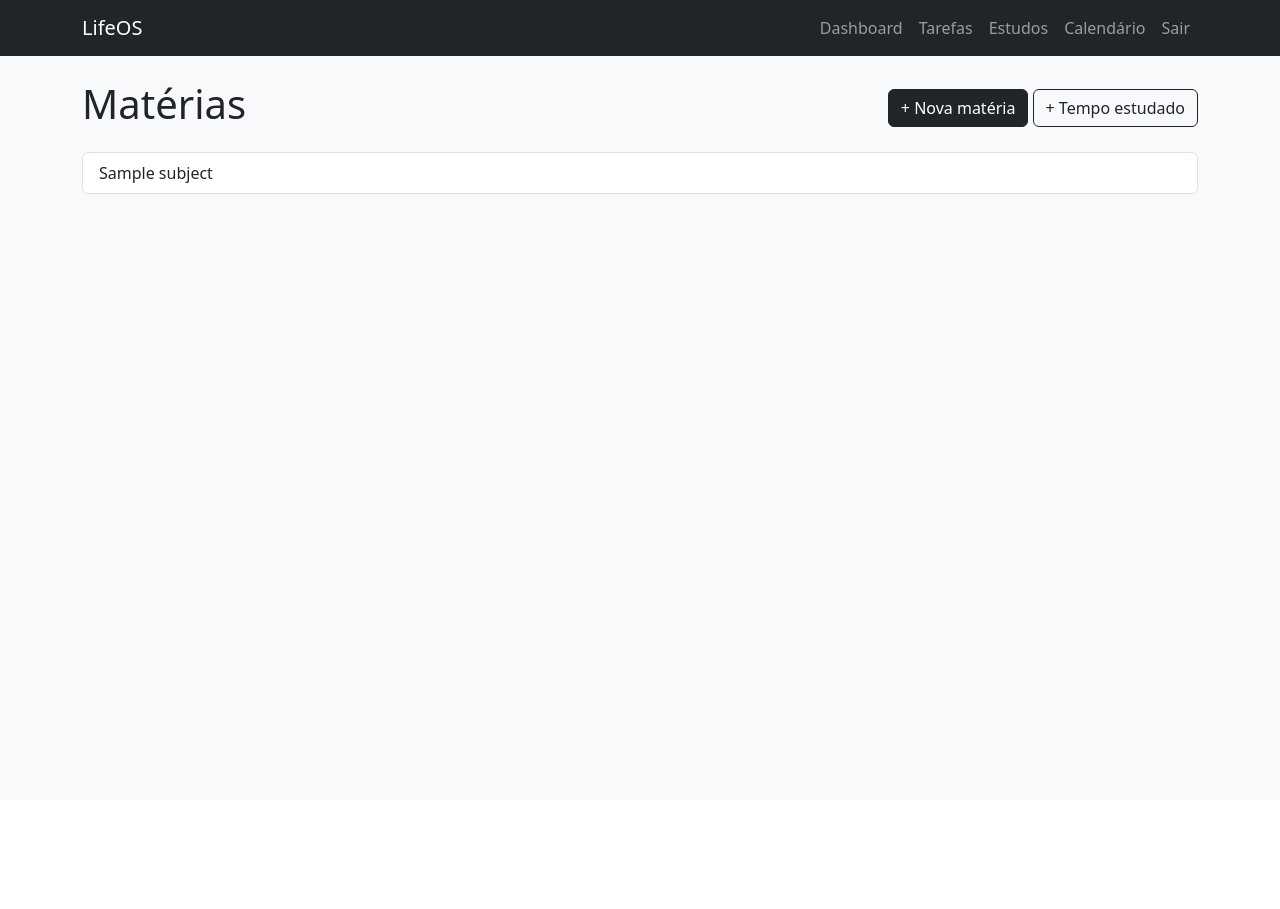
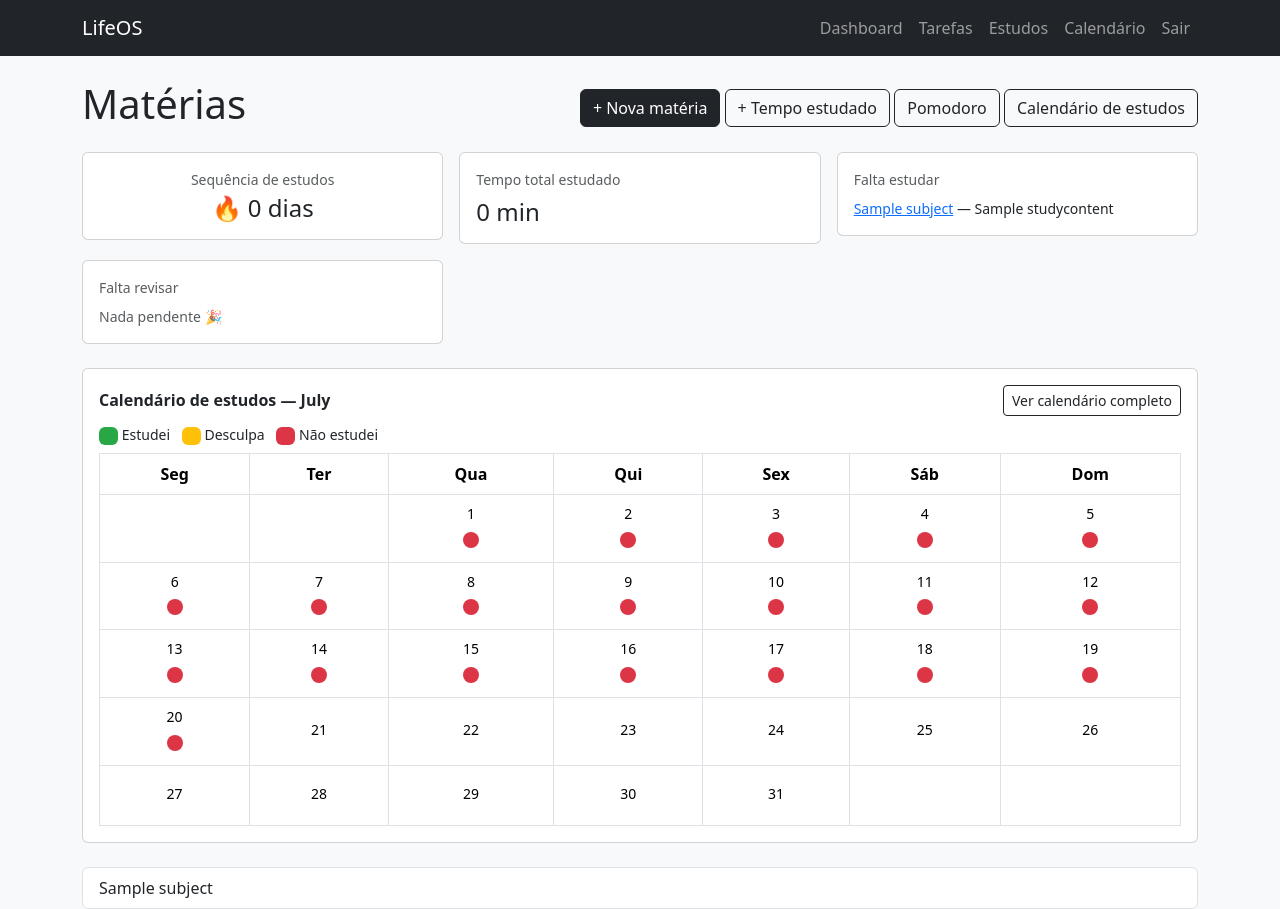
Before and after one commit to vilaca-davi/lifeos-, a Django app: page /estudos/ in a window 1280 px wide. Before the commit the page ends 194 px from the top, so only its background shows below. Run offline with Django 5.2, Linux system fonts and the light colour scheme; a user stored in the database is signed in; tables that the repository leaves empty hold one stand-in row (values such as "Sample post"); data that the repository does not hold is empty.

Commit message:
v0.2: calendario de sequencia de estudos com desculpas, reutilizado no dashboard geral e de estudos

```diff
--- a/studies/admin.py
+++ b/studies/admin.py
@@ -1,5 +1,6 @@
 from django.contrib import admin
 from .models import Subject, Exam, Assignment, StudyLog, Grade, StudyContent
+from .models import Subject, Exam, Assignment, StudyLog, Grade, StudyContent, ExcusedDay
 
 admin.site.register(Subject)
 admin.site.register(Exam)
@@ -7,3 +8,4 @@ admin.site.register(Assignment)
 admin.site.register(StudyLog)
 admin.site.register(Grade)
 admin.site.register(StudyContent)
+admin.site.register(ExcusedDay)
--- a/studies/models.py
+++ b/studies/models.py
@@ -107,3 +107,16 @@ class StudyContent(models.Model):
         ordering = ["status", "title"]
         verbose_name = "Conteúdo estudado"
         verbose_name_plural = "Conteúdos estudados"
+
+
+
+class ExcusedDay(models.Model):
+    date = models.DateField(unique=True)
+    reason = models.CharField("Motivo", max_length=200, blank=True)
+
+    def __str__(self):
+        return f"Desculpa em {self.date}"
+
+    class Meta:
+        verbose_name = "Dia com desculpa"
+        verbose_name_plural = "Dias com desculpa"
--- /dev/null
+++ b/studies/templates/studies/_calendar_grid.html
@@ -0,0 +1,51 @@
+{% load calendar_extras %}
+<div class="mb-2 small">
+    <span class="badge" style="background-color:#28a745;">&nbsp;&nbsp;</span> Estudei
+    <span class="badge ms-2" style="background-color:#ffc107;">&nbsp;&nbsp;</span> Desculpa
+    <span class="badge ms-2" style="background-color:#dc3545;">&nbsp;&nbsp;</span> Não estudei
+</div>
+<table class="table table-bordered bg-white text-center mb-0">
+    <thead>
+        <tr>
+            <th>Seg</th><th>Ter</th><th>Qua</th><th>Qui</th><th>Sex</th><th>Sáb</th><th>Dom</th>
+        </tr>
+    </thead>
+    <tbody>
+        {% for week in calendar_data.weeks %}
+        <tr>
+            {% for day in week %}
+                <td style="height: 60px; vertical-align: middle;">
+                    {% if day != 0 %}
+                        <div class="small mb-1">{{ day }}</div>
+                        {% with status=calendar_data.days_status|get_item:day %}
+                            {% if status == "green" %}
+                                <span style="display:inline-block; width:16px; height:16px; border-radius:50%; background-color:#28a745;"></span>
+                            {% elif status == "yellow" %}
+                                <form method="post" action="{% url 'toggle-excuse' %}" class="d-inline">
+                                    {% csrf_token %}
+                                    <input type="hidden" name="date" value="{{ calendar_data.year }}-{{ calendar_data.month|stringformat:'02d' }}-{{ day|stringformat:'02d' }}">
+                                    <input type="hidden" name="year" value="{{ calendar_data.year }}">
+                                    <input type="hidden" name="month" value="{{ calendar_data.month }}">
+                                    <button type="submit" class="btn p-0 border-0" title="Clique para desmarcar" style="background:none;">
+                                        <span style="display:inline-block; width:16px; height:16px; border-radius:50%; background-color:#ffc107;"></span>
+                                    </button>
+                                </form>
+                            {% elif status == "red" %}
+                                <form method="post" action="{% url 'toggle-excuse' %}" class="d-inline">
+                                    {% csrf_token %}
+                                    <input type="hidden" name="date" value="{{ calendar_data.year }}-{{ calendar_data.month|stringformat:'02d' }}-{{ day|stringformat:'02d' }}">
+                                    <input type="hidden" name="year" value="{{ calendar_data.year }}">
+                                    <input type="hidden" name="month" value="{{ calendar_data.month }}">
+                                    <button type="submit" class="btn p-0 border-0" title="Clique para marcar desculpa" style="background:none;">
+                                        <span style="display:inline-block; width:16px; height:16px; border-radius:50%; background-color:#dc3545;"></span>
+                                    </button>
+                                </form>
+                            {% endif %}
+                        {% endwith %}
+                    {% endif %}
+                </td>
+            {% endfor %}
+        </tr>
+        {% endfor %}
+    </tbody>
+</table>
--- a/studies/templates/studies/subject_list.html
+++ b/studies/templates/studies/subject_list.html
@@ -6,8 +6,64 @@
     <div>
         <a href="{% url 'subject-create' %}" class="btn btn-dark">+ Nova matéria</a>
         <a href="{% url 'studylog-create' %}" class="btn btn-outline-dark">+ Tempo estudado</a>
+        <a href="{% url 'pomodoro' %}" class="btn btn-outline-dark">Pomodoro</a>
+        <a href="{% url 'study-calendar' %}" class="btn btn-outline-dark">Calendário de estudos</a>
     </div>
 </div>
+
+<div class="row mb-4 g-3">
+    <div class="col-md-4">
+        <div class="card p-3 text-center">
+            <div class="small text-muted mb-1">Sequência de estudos</div>
+            <div class="h4 mb-0">🔥 {{ study_streak }} {% if study_streak == 1 %}dia{% else %}dias{% endif %}</div>
+        </div>
+    </div>
+    <div class="col-md-4">
+        <div class="card p-3">
+            <div class="small text-muted mb-2">Tempo total estudado</div>
+            <div class="h4 mb-0">{{ total_minutes }} min</div>
+        </div>
+    </div>
+    <div class="col-md-4">
+        <div class="card p-3">
+            <div class="small text-muted mb-2">Falta estudar</div>
+            <ul class="list-unstyled mb-0">
+                {% for content in contents_to_study %}
+                    <li class="small">
+                        <a href="{% url 'subject-detail' content.subject.pk %}">{{ content.subject.name }}</a>
+                        — {{ content.title }}
+                    </li>
+                {% empty %}
+                    <li class="small text-muted">Nada pendente 🎉</li>
+                {% endfor %}
+            </ul>
+        </div>
+    </div>
+    <div class="col-md-4">
+        <div class="card p-3">
+            <div class="small text-muted mb-2">Falta revisar</div>
+            <ul class="list-unstyled mb-0">
+                {% for content in contents_to_review %}
+                    <li class="small">
+                        <a href="{% url 'subject-detail' content.subject.pk %}">{{ content.subject.name }}</a>
+                        — {{ content.title }}
+                    </li>
+                {% empty %}
+                    <li class="small text-muted">Nada pendente 🎉</li>
+                {% endfor %}
+            </ul>
+        </div>
+    </div>
+</div>
+
+<div class="card p-3 mb-4">
+    <div class="d-flex justify-content-between align-items-center mb-2">
+        <strong>Calendário de estudos — {{ calendar_data.month_name|capfirst }}</strong>
+        <a href="{% url 'study-calendar' %}" class="btn btn-sm btn-outline-dark">Ver calendário completo</a>
+    </div>
+    {% include "studies/_calendar_grid.html" %}
+</div>
+
 <div class="list-group">
     {% for subject in subjects %}
         <a href="{% url 'subject-detail' subject.pk %}" class="list-group-item list-group-item-action">
--- a/studies/urls.py
+++ b/studies/urls.py
@@ -16,4 +16,8 @@ urlpatterns = [
     path("conteudos/novo/", views.content_create, name="content-create"),
     path("conteudos/<int:pk>/editar/", views.content_edit, name="content-edit"),
     path("conteudos/<int:pk>/excluir/", views.content_delete, name="content-delete"),
+    path("pomodoro/", views.pomodoro, name="pomodoro"),
+    path("pomodoro/salvar/", views.pomodoro_save, name="pomodoro-save"),
+    path("calendario/", views.study_calendar, name="study-calendar"),
+    path("calendario/desculpa/", views.toggle_excuse, name="toggle-excuse"),
 ]
--- a/studies/views.py
+++ b/studies/views.py
@@ -4,12 +4,55 @@ from django.db.models import Sum, Avg
 from datetime import date, timedelta
 from .models import Subject, Exam, Assignment, StudyLog, Grade, StudyContent
 from .forms import StudyLogForm, SubjectForm, ExamForm, AssignmentForm, GradeForm, StudyContentForm
+from django.http import JsonResponse
+from django.views.decorators.http import require_POST
+from django.views.decorators.csrf import csrf_protect
+import calendar as pycalendar
+from .models import ExcusedDay
+from .calendar_utils import get_month_calendar_data
+
+
+def calculate_streak():
+    dates = set(StudyLog.objects.values_list("date", flat=True))
+    if not dates:
+        return 0
+
+    today = date.today()
+    if today in dates:
+        current = today
+    elif (today - timedelta(days=1)) in dates:
+        current = today - timedelta(days=1)
+    else:
+        return 0
+
+    streak = 0
+    while current in dates:
+        streak += 1
+        current -= timedelta(days=1)
+
+    return streak
 
 
 @login_required
 def subject_list(request):
     subjects = Subject.objects.all()
-    return render(request, "studies/subject_list.html", {"subjects": subjects})
+
+    total_minutes = StudyLog.objects.aggregate(total=Sum("minutes"))["total"] or 0
+    study_streak = calculate_streak()
+    contents_to_study = StudyContent.objects.filter(status="falta_estudar").select_related("subject")
+    contents_to_review = StudyContent.objects.filter(status="estudado").select_related("subject")
+
+    today = date.today()
+    calendar_data = get_month_calendar_data(today.year, today.month)
+
+    return render(request, "studies/subject_list.html", {
+        "subjects": subjects,
+        "total_minutes": total_minutes,
+        "study_streak": study_streak,
+        "contents_to_study": contents_to_study,
+        "contents_to_review": contents_to_review,
+        "calendar_data": calendar_data,
+    })
 
 
 @login_required
@@ -196,3 +239,71 @@ def content_delete(request, pk):
         content.delete()
         return redirect("subject-detail", pk=subject_pk)
     return render(request, "studies/content_confirm_delete.html", {"content": content})
+
+
+@login_required
+def pomodoro(request):
+    subjects = Subject.objects.all()
+    return render(request, "studies/pomodoro.html", {"subjects": subjects})
+
+
+@login_required
+@require_POST
+def pomodoro_save(request):
+    subject_id = request.POST.get("subject_id")
+    minutes = request.POST.get("minutes")
+
+    try:
+        subject = Subject.objects.get(pk=subject_id)
+        minutes = int(minutes)
+        if minutes <= 0:
+            raise ValueError
+    except (Subject.DoesNotExist, ValueError, TypeError):
+        return JsonResponse({"ok": False, "error": "Dados inválidos."}, status=400)
+
+    StudyLog.objects.create(subject=subject, date=date.today(), minutes=minutes)
+    return JsonResponse({"ok": True, "subject": subject.name, "minutes": minutes})
+
+
+@login_required
+def study_calendar(request):
+    today = date.today()
+    year = int(request.GET.get("year", today.year))
+    month = int(request.GET.get("month", today.month))
+
+    calendar_data = get_month_calendar_data(year, month)
+
+    prev_month = (month - 1) or 12
+    prev_year = year if month > 1 else year - 1
+    next_month = (month % 12) + 1
+    next_year = year if month < 12 else year + 1
+
+    return render(request, "studies/study_calendar.html", {
+        "calendar_data": calendar_data,
+        "prev_month": prev_month,
+        "prev_year": prev_year,
+        "next_month": next_month,
+        "next_year": next_year,
+    })
+    return render(request, "studies/study_calendar.html", data)
+
+
+@login_required
+def toggle_excuse(request):
+    if request.method == "POST":
+        day_str = request.POST.get("date")
+        year = request.POST.get("year")
+        month = request.POST.get("month")
+        try:
+            target_date = date.fromisoformat(day_str)
+        except (ValueError, TypeError):
+            return redirect("study-calendar")
+
+        excused = ExcusedDay.objects.filter(date=target_date).first()
+        if excused:
+            excused.delete()
+        else:
+            ExcusedDay.objects.create(date=target_date)
+
+        return redirect(f"/estudos/calendario/?year={year}&month={month}")
+    return redirect("study-calendar")
```
Also changed, not shown: dashboard/templates/dashboard/home.html (+7 -0 lines), dashboard/views.py (+7 -2 lines), studies/calendar_utils.py (added, +39 -0 lines), studies/templates/studies/pomodoro.html (added, +153 -0 lines), studies/templates/studies/study_calendar.html (added, +14 -0 lines), studies/migrations/0006_excusedday.py (added).
